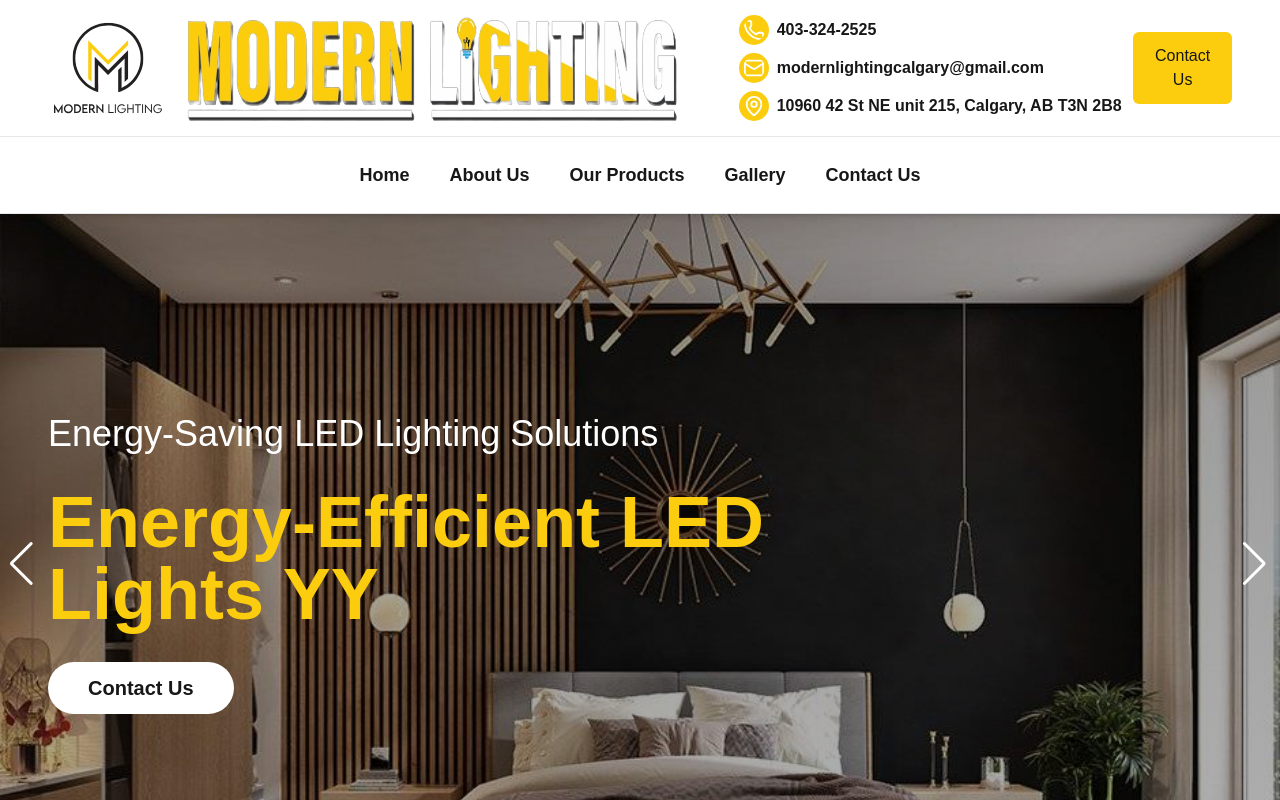
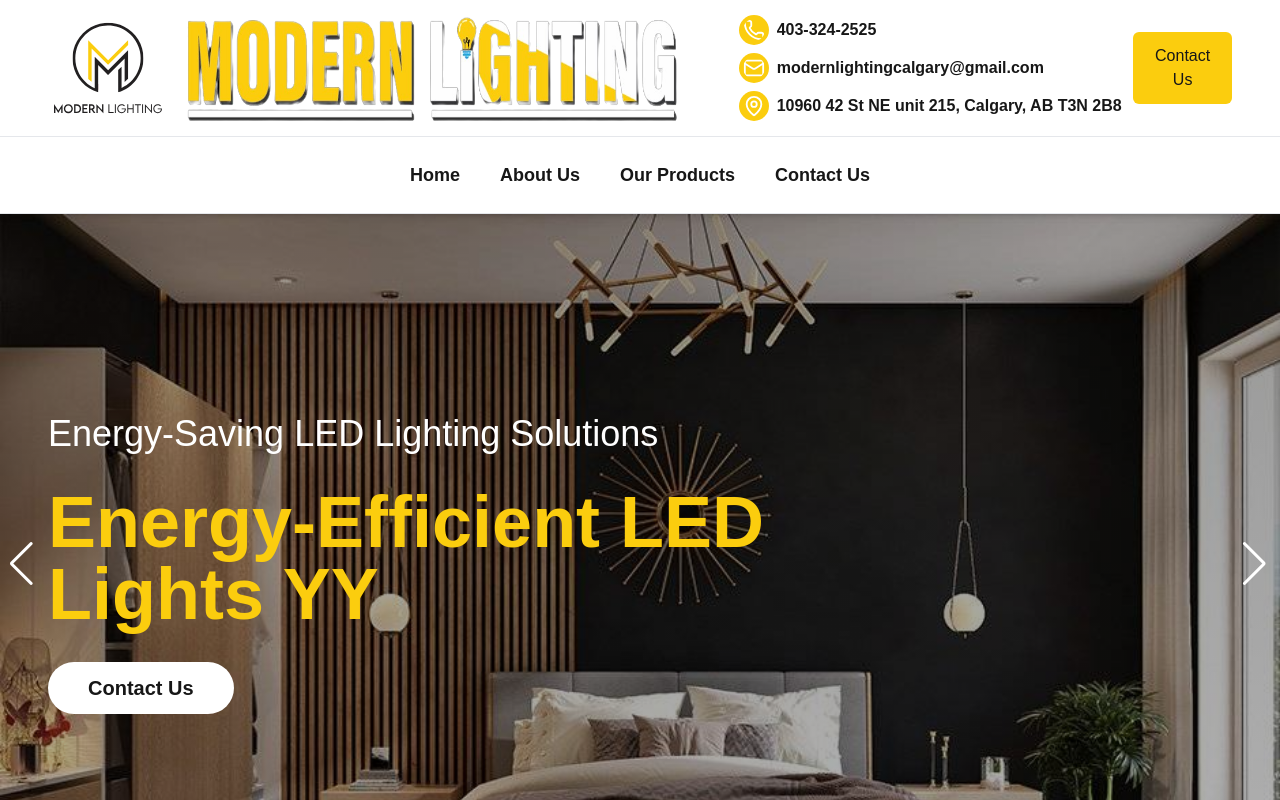
Before and after one commit to madnywebtech786/modern-lighting, a Next.js app: page / in a window 1280 px wide. Shown: the top 800 px of the page. Built offline with nearby package versions, Linux system fonts and the light colour scheme.

Commit message:
updated contact info in footer and update map co-ordinates

```diff
--- a/src/app/components/Map.js
+++ b/src/app/components/Map.js
@@ -1,16 +1,16 @@
-import React from 'react';
+import React from "react";
 
 export default function Map() {
   return (
-    <div className='px-4 md:px-8 lg:px-12 2xl:px-20 py-10'>
+    <div className="px-4 md:px-8 lg:px-12 2xl:px-20 py-10">
       <iframe
-        src='https://www.google.com/maps/embed?pb=!1m14!1m8!1m3!1d10020.21748427448!2d-113.9699457!3d51.107457!3m2!1i1024!2i768!4f13.1!3m3!1m2!1s0x5371648042664955%3A0x2d801ecf3f343165!2sMadny%20Digital%20Services%20Group%20Ltd!5e0!3m2!1sen!2sus!4v1734455333033!5m2!1sen!2sus'
-        width='600'
-        height='450'
-        allowFullScreen=''
-        loading='lazy'
-        className='w-full rounded-lg'
-        referrerPolicy='no-referrer-when-downgrade'
+        src="https://www.google.com/maps/embed?pb=!1m18!1m12!1m3!1d1202.4366189322925!2d-113.97292176108121!3d51.1521311929337!2m3!1f0!2f0!3f0!3m2!1i1024!2i768!4f13.1!3m3!1m2!1s0x537163dffd58c1fb%3A0x5394ea65dbda7eaa!2s10960%2042%20St%20NE%20unit%20215%2C%20Calgary%2C%20AB%20T3N%202B8%2C%20Canada!5e1!3m2!1sen!2s!4v1759777230929!5m2!1sen!2s"
+        width="600"
+        height="450"
+        allowfullscreen=""
+        loading="lazy"
+        referrerpolicy="no-referrer-when-downgrade"
+        className="w-full rounded-lg"
       ></iframe>
     </div>
   );
--- a/src/app/components/Nav/MobileNav.js
+++ b/src/app/components/Nav/MobileNav.js
@@ -14,7 +14,7 @@ export default function MobileNav() {
     },
     {
       name: "About Us",
-      link: "/about",
+      link: "/about-us",
     },
     {
       name: "Our Products",
@@ -24,10 +24,10 @@ export default function MobileNav() {
     //   name: "FAQs",
     //   link: "/faqs",
     // },
-    {
-      name: "Gallery",
-      link: "/gallery",
-    },
+    // {
+    //   name: "Gallery",
+    //   link: "/gallery",
+    // },
     {
       name: "Contact Us",
       link: "/contact-us",
@@ -88,8 +88,9 @@ export default function MobileNav() {
 
         {/* Mobile Links */}
         <div className="flex flex-col items-center text-black px-4">
-          {navLinks.map((link) => (
+          {navLinks.map((link,index) => (
             <Link
+            key={index+"link"}
               href={link.link}
               className="text-base font-medium border-b w-full text-start py-2"
               onClick={closeMobileNav} // Close the mobile nav when clicked
--- a/src/app/components/Nav/NavBar.js
+++ b/src/app/components/Nav/NavBar.js
@@ -15,7 +15,7 @@ export default function NavBar() {
     },
     {
       name: "About Us",
-      link: "/about",
+      link: "/about-us",
     },
     {
       name: "Our Products",
@@ -25,10 +25,10 @@ export default function NavBar() {
     //   name: "FAQs",
     //   link: "/faqs",
     // },
-    {
-      name: "Gallery",
-      link: "/gallery",
-    },
+    // {
+    //   name: "Gallery",
+    //   link: "/gallery",
+    // },
     {
       name: "Contact Us",
       link: "/contact-us",
@@ -192,8 +192,8 @@ export default function NavBar() {
             </div>
           </div> */}
           <div className="flex gap-10 justify-center w-full ">
-            {navLinks.map((link) => (
-              <Link href={link.link} className="underline-animation text-lg font-semibold">{link.name}</Link>
+            {navLinks.map((link,index) => (
+              <Link key={index+"link"} href={link.link} className="underline-animation text-lg font-semibold">{link.name}</Link>
             ))}
           </div>
         </div>
--- a/src/app/components/Sections/InfoTopBar.js
+++ b/src/app/components/Sections/InfoTopBar.js
@@ -48,7 +48,9 @@ export default function InfoTopBar() {
       </div>
       <div className="hidden lg:block lg:w-1/12">
         <div className="flex gap-2">
+          <Link href={'/contact-us'}>
           <button className="bg-primary p-3 px-4 rounded-md">Contact Us</button>
+          </Link>
         </div>
       </div>
     </div>
--- a/src/app/components/Sections/PopularProducts.js
+++ b/src/app/components/Sections/PopularProducts.js
@@ -19,6 +19,7 @@ export default function PopularProducts() {
       <div className="grid grid-cols-1 md:grid-cols-2 lg:grid-cols-3 xl:grid-cols-4 gap-4 mt-12">
         {productsArray.map((product, index) => (
           <div
+          key={'product'+index}
             className="w-full"
             data-aos="fade-up"
             data-aos-delay={index * 150}
```
Also changed, not shown: src/app/components/Sections/Footer.js (+88 -62 lines).
